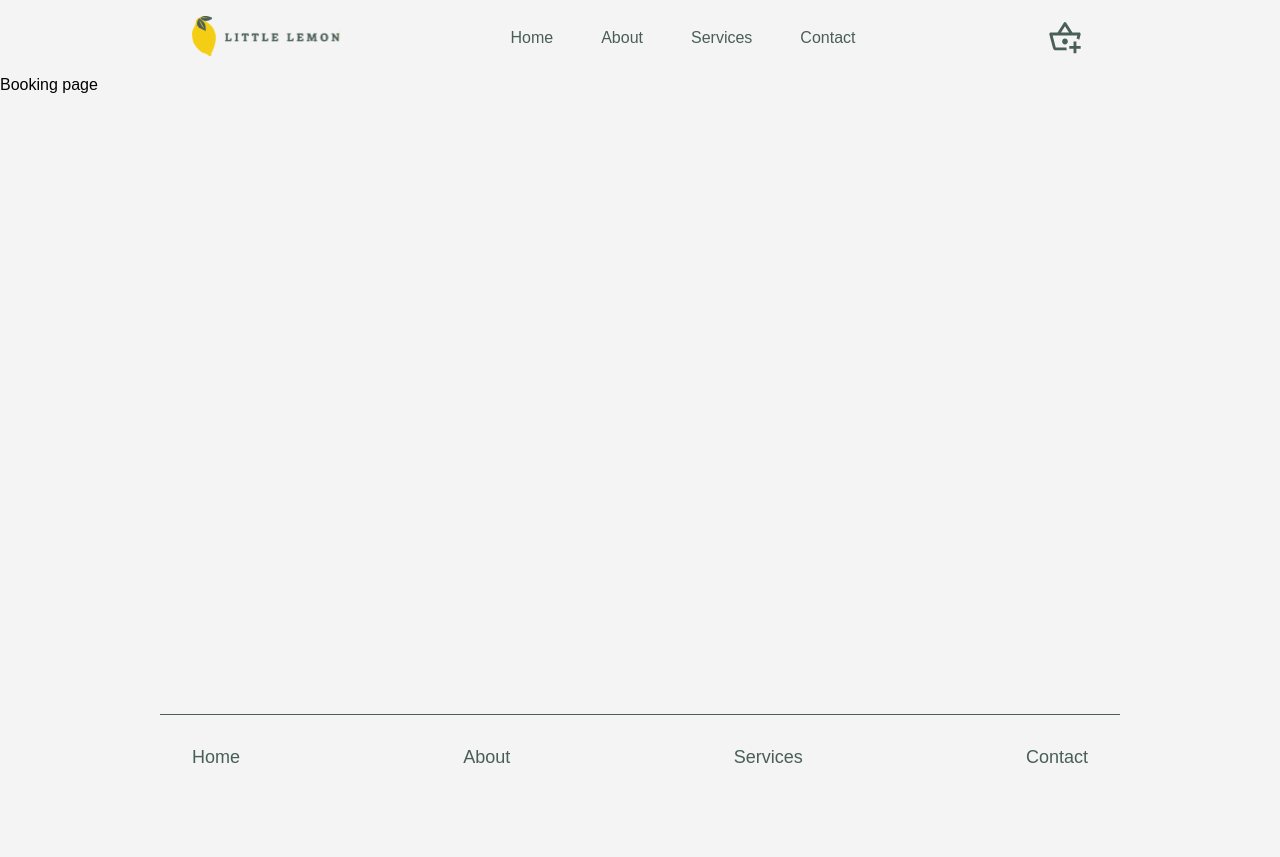
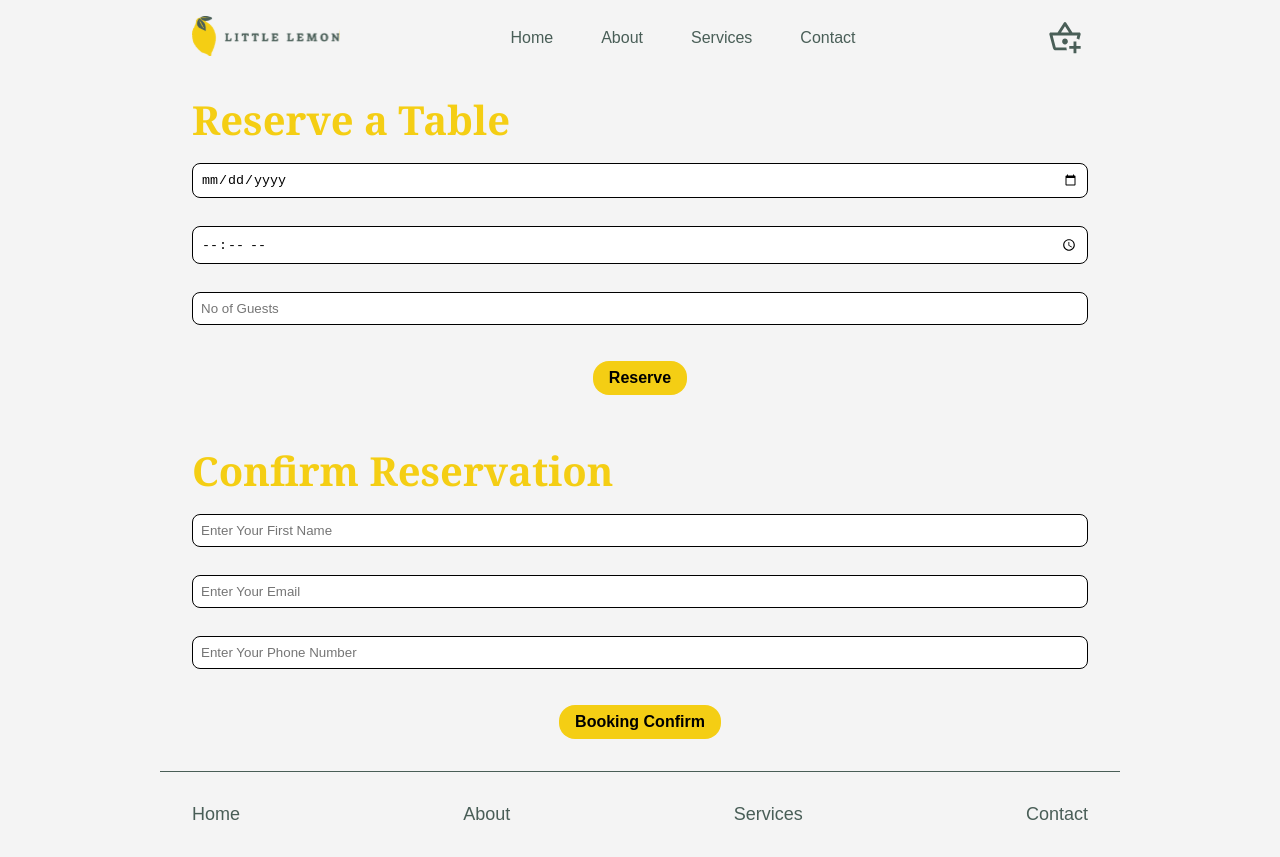
Before and after one commit to weberlance/fe_meta_capstone, a React (Create React App) app: page /booking in a window 1280 px wide. Before the commit the page ends 800 px from the top, so only its background shows below. Built offline with nearby package versions, Linux system fonts and the light colour scheme.

Commit message:
add forms

```diff
--- a/package.json
+++ b/package.json
@@ -3,16 +3,19 @@
   "version": "0.1.0",
   "private": true,
   "dependencies": {
+    "@hookform/resolvers": "^5.0.1",
     "@testing-library/dom": "^10.4.0",
     "@testing-library/jest-dom": "^6.6.3",
     "@testing-library/react": "^16.3.0",
     "@testing-library/user-event": "^13.5.0",
     "react": "^19.1.0",
     "react-dom": "^19.1.0",
+    "react-hook-form": "^7.56.3",
     "react-router-dom": "^7.5.3",
     "react-scripts": "5.0.1",
     "sass": "^1.87.0",
-    "web-vitals": "^2.1.4"
+    "web-vitals": "^2.1.4",
+    "yup": "^1.6.1"
   },
   "scripts": {
     "start": "react-scripts start",
--- a/src/App.scss
+++ b/src/App.scss
@@ -1,5 +1,7 @@
+@use 'sass:color';
 @import 'styles/_colors.scss';
 @import 'styles/_mixins.scss';
+
 
 * {
   box-sizing: border-box;
@@ -8,7 +10,7 @@
 html, body {
   margin: 0;
   padding: 0;
-  font-family: 'Arial', sans-serif;
+  font-family: Arial, Helvetica, sans-serif;
   background-color: #f4f4f4;
   height: 100%;
 }
@@ -38,7 +40,7 @@ html, body {
     background-color: $primary-color-light;
 
     &:active {
-      background-color: darken($color: $primary-color-light, $amount: 5%);
+      background-color: color.adjust($color: $primary-color-light, $lightness: -5%);
     }
   }
 
@@ -47,7 +49,42 @@ html, body {
     background-color: $secondary-color-light;
 
     &:active {
-      background-color: darken($color: $secondary-color-light, $amount: 5%);
+      background-color: color.adjust($color: $secondary-color-light, $lightness: -5%);
     }
   }
 }
+
+/* Form */
+form {
+  display: flex;
+  flex-direction: column;
+  align-items: center;
+}
+
+.formTitle {
+  font-family: Georgia, 'Times New Roman', Times, serif;
+  font-size: 2.5rem;
+  color: $primary-color-light;
+  margin: 1rem auto;
+}
+
+.error {
+  font-size: 0.875rem;
+  color: #b22;
+  margin: 0.25rem 0 0;
+  align-self: flex-start;
+}
+.error + input {
+  margin-top: 1.5rem;
+}
+
+input {
+  padding: 0.5rem;
+  width: 100%;
+  border-radius: 0.5rem;
+  border: 1px solid #000;
+}
+button[type="submit"] {
+  margin-top: 2rem;
+  margin-bottom: 2rem;
+}
--- /dev/null
+++ b/src/components/Forms/ConfirmReservation/index.js
@@ -0,0 +1,39 @@
+import React from 'react';
+import { useForm } from 'react-hook-form';
+import { yupResolver } from '@hookform/resolvers/yup';
+import * as yup from 'yup';
+
+const schema = yup.object().shape({
+  name: yup.string().required('Name is required'),
+  email: yup.string().email('Email is invalid').required('Email is required'),
+  phone: yup.string().matches(/\d{8}/, 'Invalid format').required('Phone is required'),
+});
+
+export default function ReserveForm() {
+  const {
+    register,
+    handleSubmit,
+    formState: { errors },
+  } = useForm({
+    resolver: yupResolver(schema),
+  })
+  const onSubmit = (data) => console.log(data)
+
+  return (
+    <div>
+      <h2 className="formTitle">Confirm Reservation</h2>
+      <form onSubmit={handleSubmit(onSubmit)}>
+        <input type="name" {...register("name")} placeholder="Enter Your First Name" />
+        <p className="error">{errors.name?.message}</p>
+
+        <input type="email" {...register("email")} placeholder="Enter Your Email" />
+        <p className="error">{errors.email?.message}</p>
+
+        <input type="tel" {...register("phone")} placeholder="Enter Your Phone Number" />
+        <p className="error">{errors.phone?.message}</p>
+
+        <button type="submit" className="btn btn-primary">Booking Confirm</button>
+      </form>
+    </div>
+  )
+}
--- /dev/null
+++ b/src/components/Forms/Reserve/index.js
@@ -0,0 +1,43 @@
+import React from 'react';
+import { useForm } from 'react-hook-form';
+import { yupResolver } from '@hookform/resolvers/yup';
+import * as yup from 'yup';
+
+const schema = yup.object().shape({
+  // name: yup.string().required('Name is required'),
+  // email: yup.string().email('Email is invalid').required('Email is required'),
+  date: yup.date().required('Date is required'),
+  time: yup.string().required('Time is required'),
+  guests: yup.number().positive().integer().required('Number of guests is required'),
+});
+
+export default function ReserveForm() {
+  const {
+    register,
+    handleSubmit,
+    formState: { errors },
+  } = useForm({
+    resolver: yupResolver(schema),
+  })
+  const onSubmit = (data) => console.log(data)
+
+  return (
+    <div>
+      <h2 className="formTitle">Reserve a Table</h2>
+      <form onSubmit={handleSubmit(onSubmit)}>
+        <input type="date" {...register("date")} placeholder="Select Date" />
+        <p className="error">{errors.date?.message}</p>
+
+        <input type="time" {...register("time")} placeholder="Select Time" />
+        <p className="error">{errors.time?.message}</p>
+
+        <input type="number" {...register("guests")} placeholder="No of Guests" />
+        <p className="error">{errors.guests?.message}</p>
+
+        <button type="submit" className="btn btn-primary">Reserve</button>
+      </form>
+
+
+    </div>
+  )
+}
--- /dev/null
+++ b/src/pages/Booking/BookingPage.scss
@@ -0,0 +1,6 @@
+@import 'styles/_colors.scss';
+@import 'styles/_mixins.scss';
+
+.bookingPage {
+  @include container;
+}
--- a/src/pages/Booking/index.js
+++ b/src/pages/Booking/index.js
@@ -1,7 +1,13 @@
-import React from 'react'
+import React from 'react';
+import ReserveForm from 'components/Forms/Reserve';
+import ConfirmReservationForm from 'components/Forms/ConfirmReservation';
+import './BookingPage.scss'
 
 export default function BookingPage() {
   return (
-    <div>Booking page</div>
+    <div className="bookingPage">
+      <ReserveForm />
+      <ConfirmReservationForm />
+    </div>
   )
 }
--- a/src/pages/Home/index.js
+++ b/src/pages/Home/index.js
@@ -5,7 +5,6 @@ export default function HomePage() {
   return (
     <div>
       <CallToAction />
-
     </div>
   )
 }
```
Also changed, not shown: 1 other file (tests, documents, lock files or other folders).
